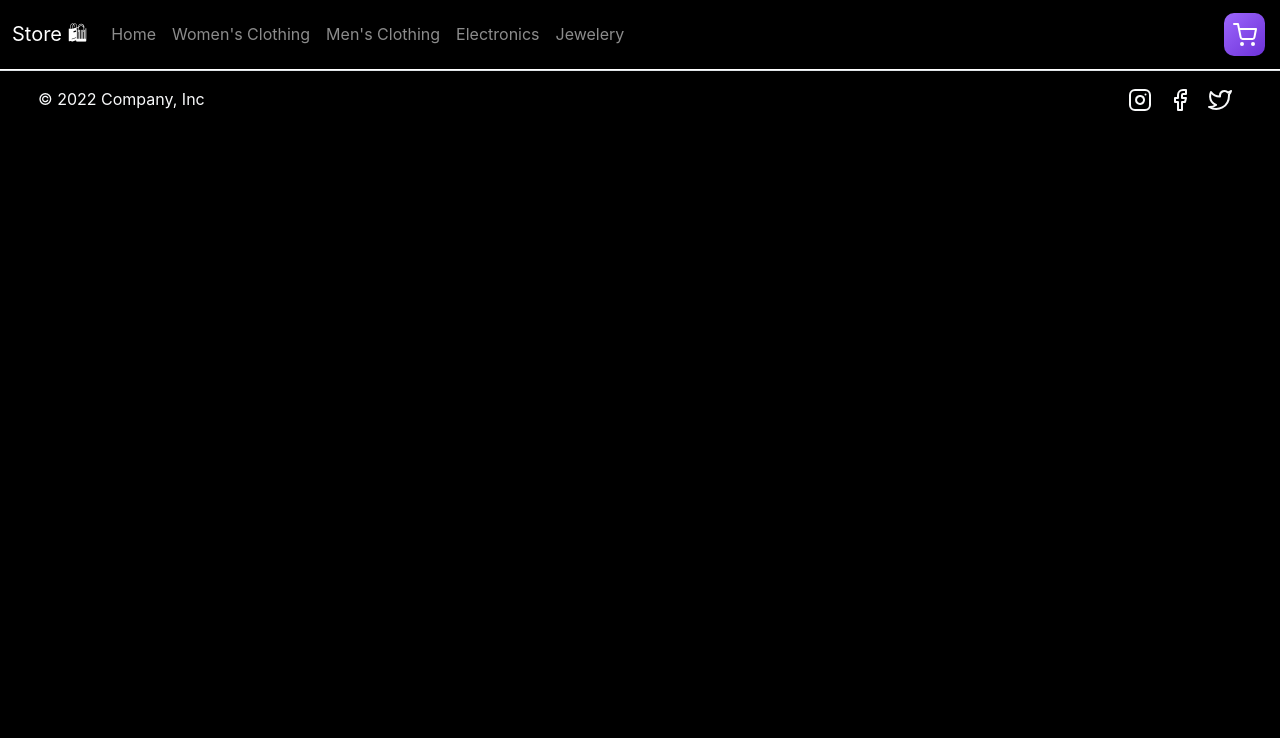
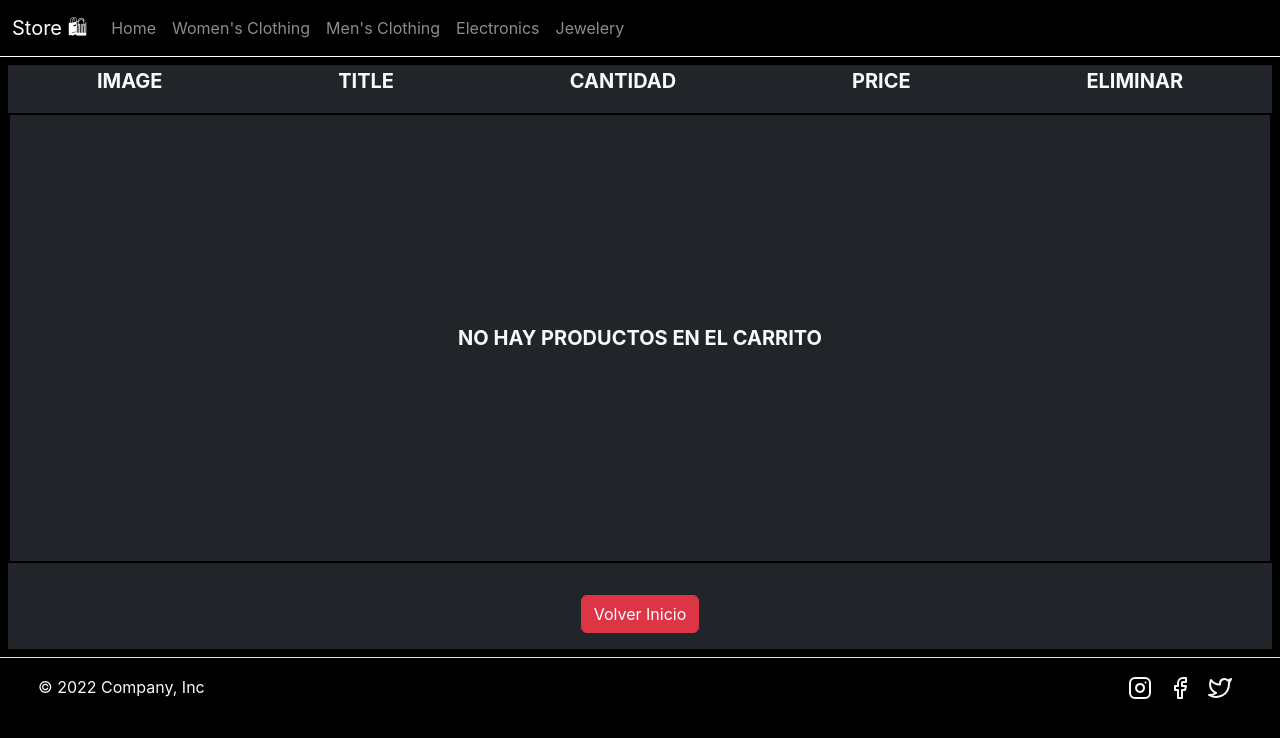
Before and after one commit to mustafa-matias/curso-React, a React (Create React App) app: page /cart in a window 1280 px wide. Shown: the top 738 px of the page. Built offline with nearby package versions, Linux system fonts and the light colour scheme.

Commit message:
funciones carrito, icono carrito condicional, diseño

```diff
--- a/src/App.css
+++ b/src/App.css
@@ -11,6 +11,9 @@
   .App-logo {
     animation: App-logo-spin infinite 20s linear;
   }
+}
+body{
+  background-color: black;
 }
 
 .App-header {
@@ -45,7 +48,7 @@ p {
 .cardWidget {
   background: linear-gradient(-45deg, #3f00b5, #9f69fe, #27c8b7, #3f00b5);
   background-size: 800% 400%;
-  margin: 5px 15px;
+  margin: 5px;
   padding: 0.5em 0.5em;
   display: inline-block;
   border: none;
@@ -65,6 +68,15 @@ p {
 .cardWidget:active {
   animation: gradient 3s infinite;
   transform: scale(0.8);
+}
+
+.btnContador{
+  background: #0e8b2d;
+  color:rgb(255, 255, 255);
+  font-weight: bold;
+  margin: 0px 5px 30px 0px;
+  padding: 0px 5px;
+  border-radius: 100px;
 }
 
 @keyframes gradient {
@@ -92,6 +104,7 @@ p {
   font-size: 20px;
   font-weight: bold;
   background-color: black;
+  width: 100%;
 }
 
 .bgNav {
@@ -128,10 +141,9 @@ p {
 }
 
 .itemList {
-  width: 100%;
   display: grid;
-  grid-template-columns: repeat(5, 1fr);
-  margin: auto;
+  grid-template-columns: repeat(4, 1fr);
+  margin-left: 40px;
 }
 
 .contenedorDetalle {
@@ -408,3 +420,33 @@ p {
 .links:hover {
   color: rgb(23, 214, 55);
 }
+
+.contenedorCart{
+  background-color: black;
+}
+
+.contenedorCartProducts{
+  display: grid;
+  background-color: aliceblue;
+}
+
+.contenedorCartProduct{
+  display: grid;
+  grid-template-columns: repeat(5,1fr);
+  justify-content: space-around;
+  align-items: center;
+  border: 1px solid black
+
+}
+
+.contenedorImgCart{
+  width: 80%;
+}
+
+.pSinproductos{
+  height: 450px;
+  display: flex;
+  flex-direction: column;
+  justify-content: center;
+  border: 2px solid black;
+}
--- a/src/App.js
+++ b/src/App.js
@@ -2,18 +2,12 @@ import './App.css';
 import NavBar from './components/NavBar';
 import { Outlet } from 'react-router-dom';
 import Footer from './components/Footer';
-import { CartContext } from './components/CartContext';
-import { useContext } from "react";
-import VistaProductos from './components/VistaProductos';
 
 function App() {
-  const { productosAgregados } = useContext(CartContext);
-  console.log(productosAgregados)
 
   return (
     <div className="App bgNav d-flex flex-column vh-100">
       <NavBar />
-      <VistaProductos carrito={productosAgregados} />
       <main>
         <Outlet />
       </main>
--- /dev/null
+++ b/src/components/Cart.js
@@ -0,0 +1,54 @@
+
+import { CartContext } from '../context/CartContext';
+import { useContext } from 'react';
+import { Link } from 'react-router-dom';
+
+
+const Cart = () => {
+
+    const { productosAgregados, removeItem, clearAll, totalPrice } = useContext(CartContext);
+
+    return (
+        <div className='contenedorCart m-2'>
+            {productosAgregados.length > 0 ? (
+                <div className='contenedorCartProducts bg-dark'>
+                    <div className="border border-dark bg-dark text-light fw-bold d-flex justify-content-around text-center h10 align-item-center">
+                        <p>IMAGE</p>
+                        <p>TITLE</p>
+                        <p>CANTIDAD</p>
+                        <p>PRICE</p>
+                        <p>ELIMINAR</p>
+                    </div>
+                    {productosAgregados.map((producto) => (
+                        <div key={producto.id} className="text-dark bg-light contenedorCartProduct">
+                            <img src={producto.image} className='contenedorImgCart mx-2' alt={producto.title} />
+                            <p className='mx-3'>{producto.title}</p>
+                            <p>{producto.cantidad}</p>
+                            <p>${producto.price}</p>
+                            <button className="btn btn-danger mx-2" onClick={() => { removeItem(producto.id) }} >Eliminar</button>
+                        </div>))}
+                    <p className="bg-dark text-light fw-bold d-flex justify-content-center m-0">Precio Total ${totalPrice}</p>
+                    <button className="btn btn-danger mx-5" onClick={clearAll} >Limpiar todos</button>
+                </div>)
+                :
+                (
+                    <div className='contenedorCartProducts bg-dark '>
+                        <div className="border border-dark bg-dark text-light fw-bold d-flex justify-content-around text-center h10 align-item-center">
+                            <p>IMAGE</p>
+                            <p>TITLE</p>
+                            <p>CANTIDAD</p>
+                            <p>PRICE</p>
+                            <p>ELIMINAR</p>
+                        </div>
+                        <p className="text-light fw-bold pSinproductos">NO HAY PRODUCTOS EN EL CARRITO</p>
+                        <Link to="/">
+                            <button type="button" className="btn btn-danger m-3">Volver Inicio</button>
+                        </Link>
+                    </div>
+                )}
+
+        </div >
+    )
+}
+
+export default Cart
--- a/src/components/CartWidget.js
+++ b/src/components/CartWidget.js
@@ -1,5 +1,17 @@
+import { NavLink } from "react-router-dom";
+import { CartContext } from '../context/CartContext';
+import { useContext } from 'react';
+
 const CartWidget = () => {
-  return (<button className="cardWidget">
+
+  const { cantidadItem } = useContext(CartContext);
+
+  return (
+    <div className="d-flex">
+      {cantidadItem > 0 ? (
+        <>
+          <NavLink to='/cart'>
+            <button className="cardWidget">
               <svg
                 xmlns="http://www.w3.org/2000/svg"
                 width="24"
@@ -10,13 +22,17 @@ const CartWidget = () => {
                 strokeLinejoin="round"
                 strokeWidth="2"
                 className="feather feather-shopping-cart"
-      viewBox="0 0 24 24"
-    >
+                viewBox="0 0 24 24">
                 <circle cx="9" cy="21" r="1"></circle>
                 <circle cx="20" cy="21" r="1"></circle>
                 <path d="M1 1h4l2.68 13.39a2 2 0 002 1.61h9.72a2 2 0 002-1.61L23 6H6"></path>
               </svg>
-  </button>);
+            </button>
+          </NavLink>
+          <span className="btnContador">{cantidadItem}</span>
+        </>)
+        : (<></>)}
+    </div>)
 }
 
 export default CartWidget
--- a/src/components/ItemCount.js
+++ b/src/components/ItemCount.js
@@ -1,5 +1,5 @@
 import React, { useState } from 'react';
-import { CartContext } from './CartContext';
+import { CartContext } from '../context/CartContext';
 import { useContext } from 'react';
 
 const ItemCount = ({ stock, initial, onAdd, productoCarrito }) => {
--- a/src/components/ItemDetail.js
+++ b/src/components/ItemDetail.js
@@ -31,7 +31,7 @@ const ItemDetail = ({ item }) => {
                 <p className="precioDetalle fs-2"> ${item.price} </p>
                 {cart ?
                     <ItemCount stock={item.rating.count} initial={1} onAdd={handleOnAdd} productoCarrito={item} />
-                    :<Link to="/cart" className="btnCarrito btnIrCarrito">IR A CARRITO</Link>
+                    : <Link to="/cart" className="btnCarrito btnIrCarrito">IR A CARRITO</Link>
                 }
             </div>
         </div>)
--- a/src/components/VistaProductos.js
+++ /dev/null
@@ -1,12 +0,0 @@
-const VistaProductos = (carrito) => {
-    console.log(carrito);
-    return (
-        <div className='bg-danger'>
-            {carrito.map&&((producto) => (
-                <div key={producto.id} >{producto.title}  </div>
-            ))}
-        </div>
-    )
-}
-
-export default VistaProductos
--- a/src/components/CartContext.js
+++ b/src/context/CartContext.js
@@ -22,8 +22,23 @@ export const CartContextProvider = ({ children }) => {
         }
     }
 
-    return <CartContext.Provider value={{ productosAgregados, addItem }}>
+    const removeItem = (itemId) => {
+        setProductosAgregados(productosAgregados.filter((producto) => producto.id !== itemId));
+    }
+
+    const clearAll = () => {
+        setProductosAgregados([]);
+    }
+
+    const totalPrice = productosAgregados.reduce((acc, producto) => {
+        return acc + producto.price;
+    }, 0)
+
+    const cantidadItem = productosAgregados.reduce((acc, producto) => {
+        return acc + producto.cantidad;
+    }, 0)
+
+    return <CartContext.Provider value={{ productosAgregados, addItem, removeItem, clearAll, totalPrice, cantidadItem }}>
         {children}
     </CartContext.Provider>
-
 }
--- a/src/index.js
+++ b/src/index.js
@@ -6,7 +6,8 @@ import { BrowserRouter, Route, Routes } from "react-router-dom";
 import reportWebVitals from './reportWebVitals';
 import ItemListConteiner from './components/ItemListConteiner';
 import ItemDetailContainer from './components/ItemDetailContainer';
-import { CartContextProvider } from './components/CartContext';
+import { CartContextProvider } from './context/CartContext';
+import Cart from './components/Cart';
 
 const root = ReactDOM.createRoot(document.getElementById('root'));
 root.render(
@@ -18,7 +19,7 @@ root.render(
             <Route index element={<ItemListConteiner greeting="BIENVENIDO STORE" />} />
             <Route path='/category/:idCategory' element={<ItemListConteiner greeting="Seleccione su producto" />} />
             <Route path='/item/:id' element={<ItemDetailContainer />} />
-            <Route path='/cart' element={""} />
+            <Route path='/cart' element={<Cart/>} />
             <Route path='*' element={<ItemListConteiner greeting="Bienvenido a tu Store" />} />
           </Route>
         </Routes>
```
Also changed, not shown: src/components/ItemListConteiner.js (+5 -5 lines), src/components/NavBar.js (+6 -6 lines). Lines whose indentation alone changed are shown as unchanged.
